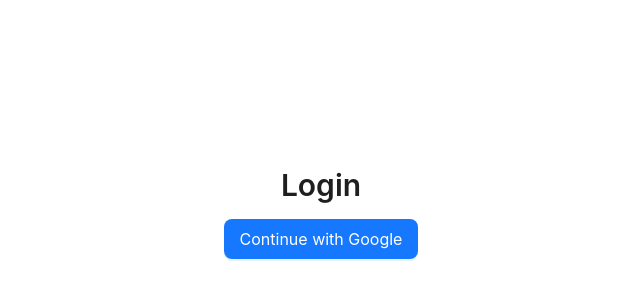
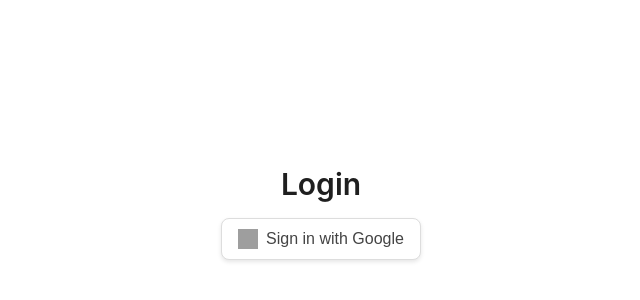
Before and after one commit to kokezab/prepMeRepo, a React (Vite) app in the folder web/: page /login in a window 1280 px wide. Shown: the part 200-500 px from the top of the page, without its empty margins (319-959 px from the left). Built offline with nearby package versions, Linux system fonts and the light colour scheme; grey boxes are pictures that could not be loaded.

Commit message:
Google login button updated.

```diff
--- /dev/null
+++ b/web/src/components/GoogleLoginButton.tsx
@@ -0,0 +1,11 @@
+export default function GoogleLoginButton({ onClick }: { onClick: () => void }) {
+  return (
+    <button onClick={onClick} className="google-login-btn">
+      <img
+        src="https://developers.google.com/identity/images/g-logo.png"
+        alt="Google logo"
+      />
+      <span>Sign in with Google</span>
+    </button>
+  );
+}
--- a/web/src/index.css
+++ b/web/src/index.css
@@ -51,3 +51,30 @@
 .font-600 {
   font-weight: 600;
 }
+
+/* Google Login Button */
+.google-login-btn {
+  display: flex;
+  align-items: center;
+  justify-content: center;
+  gap: 8px;
+  background-color: #fff;
+  color: #444;
+  border: 1px solid #ddd;
+  border-radius: 8px;
+  padding: 10px 16px;
+  font-size: 16px;
+  font-weight: 500;
+  cursor: pointer;
+  box-shadow: 0 2px 4px rgba(0, 0, 0, 0.1);
+  transition: all 0.2s ease;
+}
+
+.google-login-btn:hover {
+  background-color: #f7f7f7;
+}
+
+.google-login-btn img {
+  width: 20px;
+  height: 20px;
+}
--- a/web/src/pages/Login.tsx
+++ b/web/src/pages/Login.tsx
@@ -2,6 +2,7 @@
 import { useNavigate } from 'react-router-dom';
 import { signInWithPopup } from 'firebase/auth';
 import { auth, googleProvider } from '@/lib/firebase';
+import GoogleLoginButton from "@/components/GoogleLoginButton.tsx";
 
 export default function Login() {
   const navigate = useNavigate();
@@ -20,9 +21,9 @@
     <div className="center-100vh">
       <div className="text-center">
         <Typography.Title level={2}>Login</Typography.Title>
-        <Button type="primary" size="large" onClick={handleLogin}>
+        <GoogleLoginButton onClick={handleLogin}>
           Continue with Google
-        </Button>
+        </GoogleLoginButton>
       </div>
     </div>
   );
```
Also changed, not shown: 1 other file (tests, documents, lock files or other folders).
